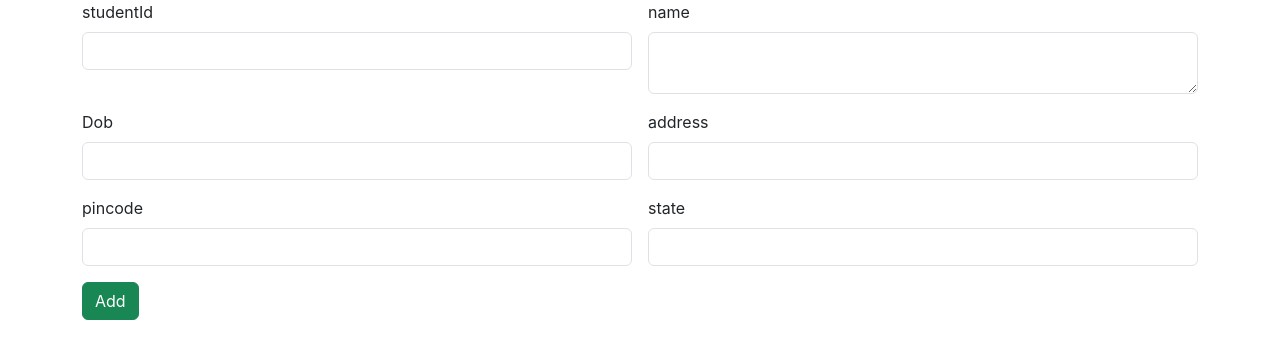
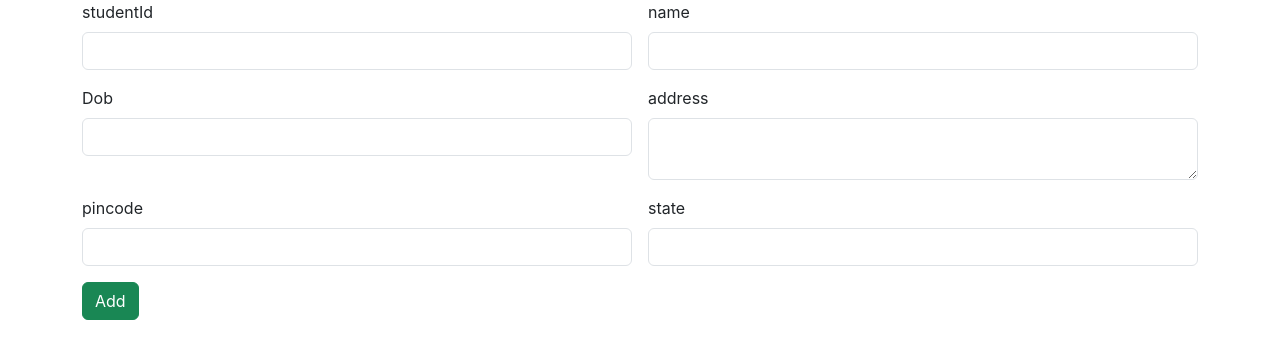
Before and after one commit to Amjath73/MilitaryApp, a React (Create React App) app: page / in a window 1280 px wide. Shown: the top 358 px of the page. Built offline with nearby package versions, Linux system fonts and the light colour scheme.

Commit message:
view begin

```diff
--- a/src/components/AddMiltary.jsx
+++ b/src/components/AddMiltary.jsx
@@ -48,7 +48,7 @@ const AddMiltary = () => {
                             </div>
                             <div className="col col-12 col-sm-6 col-md-6 col-lg-6 col-xl-6 col-xxl-6">
                                 <label htmlFor="" className="form-label">name</label>
-                                <textarea name="name" id="" className="form-control" value={data.name} onChange={inputHandler}></textarea>
+                                <input type="text" className="form-control" name='name' value={data.name} onChange={inputHandler}/>
                             </div>
                             <div className="col col-12 col-sm-6 col-md-6 col-lg-6 col-xl-6 col-xxl-6">
                                 <label htmlFor="" className="form-label">Dob</label>
@@ -56,15 +56,15 @@ const AddMiltary = () => {
                             </div>
                             <div className="col col-12 col-sm-6 col-md-6 col-lg-6 col-xl-6 col-xxl-6">
                                 <label htmlFor="" className="form-label">address</label>
-                                <input type="text" className="form-control" name='address' value={data.duration} onChange={inputHandler}/>
+                                <textarea name="address" id="" className="form-control" value={data.address} onChange={inputHandler}></textarea>
                             </div>
                             <div className="col col-12 col-sm-6 col-md-6 col-lg-6 col-xl-6 col-xxl-6">
                                 <label htmlFor="" className="form-label">pincode</label>
-                                <input type="text" className="form-control" name='pincode' value={data.venue} onChange={inputHandler}/>
+                                <input type="text" className="form-control" name='pincode' value={data.pincode} onChange={inputHandler}/>
                             </div>
                             <div className="col col-12 col-sm-6 col-md-6 col-lg-6 col-xl-6 col-xxl-6">
                                 <label htmlFor="" className="form-label">state</label>
-                                <input type="text" className="form-control" name='state' value={data.trainerName} onChange={inputHandler}/>
+                                <input type="text" className="form-control" name='state' value={data.state} onChange={inputHandler}/>
                             </div>
                             <div className="col col-12 col-sm-6 col-md-6 col-lg-6 col-xl-6 col-xxl-6">
                                 <button className="btn btn-success" onClick={readvalue} >Add</button>
```
